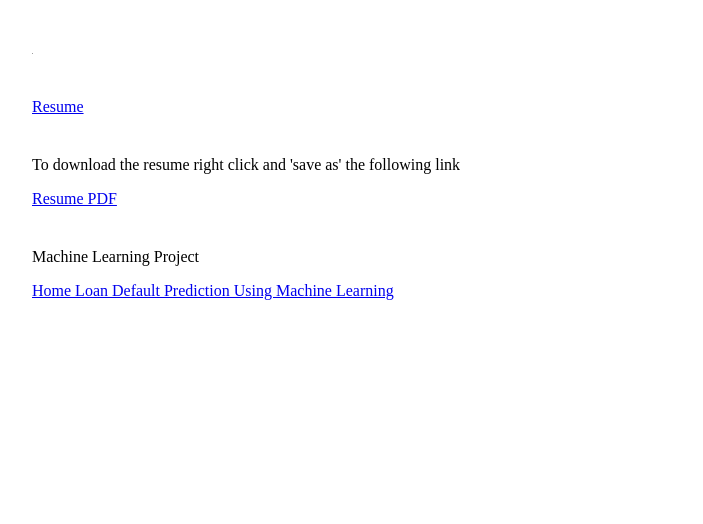
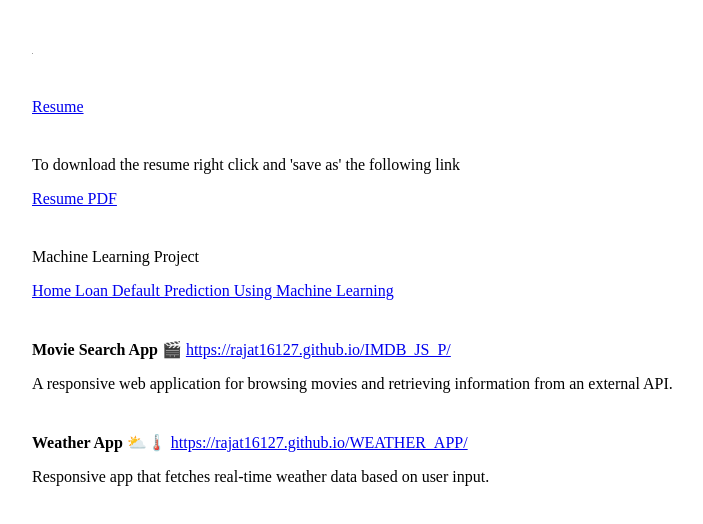
Before and after one commit to rajat16127/home, a plain HTML site: page index.html in a window 1280 px wide. Shown: the whole page, without its empty margins (16-719 px from the left). Drawn offline with Linux system fonts and the light colour scheme; grey boxes are pictures that could not be loaded.

Commit message:
relocation

```diff
--- a/index.html
+++ b/index.html
@@ -38,6 +38,20 @@
 
   </div>
 
+  <div >
+    <p><strong>Movie Search App 🎬</strong> <a href="https://rajat16127.github.io/IMDB_JS_P/">https://rajat16127.github.io/IMDB_JS_P/</a></p>
+      <p>A responsive web application for browsing movies and retrieving information from an external API.</p>
+  </div>
+
+
+  <div >
+    <p><strong>Weather App ⛅🌡️</strong> <a href="https://rajat16127.github.io/WEATHER_APP/">https://rajat16127.github.io/WEATHER_APP/</a></p>
+      <p>Responsive app that fetches real-time weather data based on user input.</p>
+
+
+
+  </div>
+
 
 </body>
 </html>
```
Also changed, not shown: rajat.html (+1 -1 lines), 1 other file.
